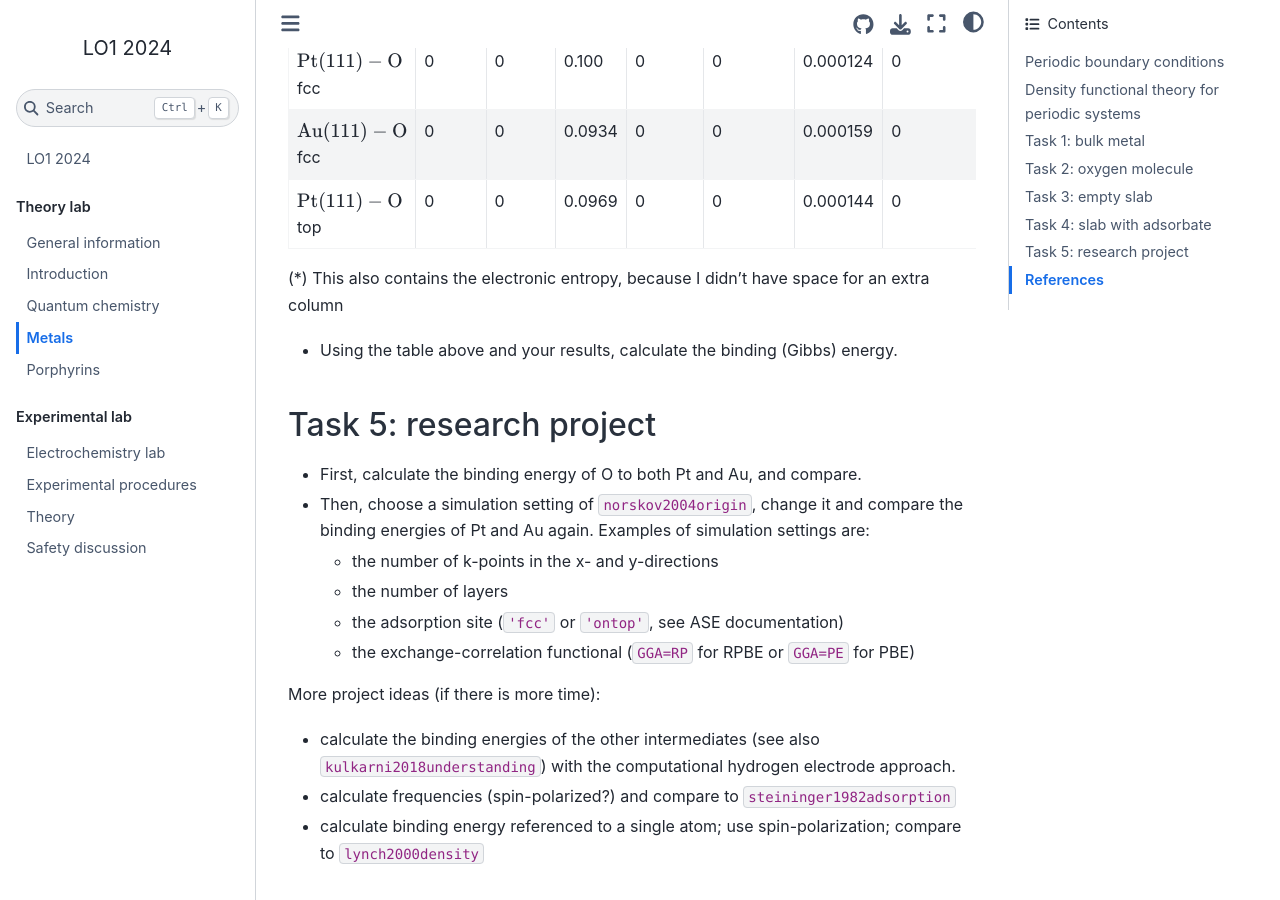
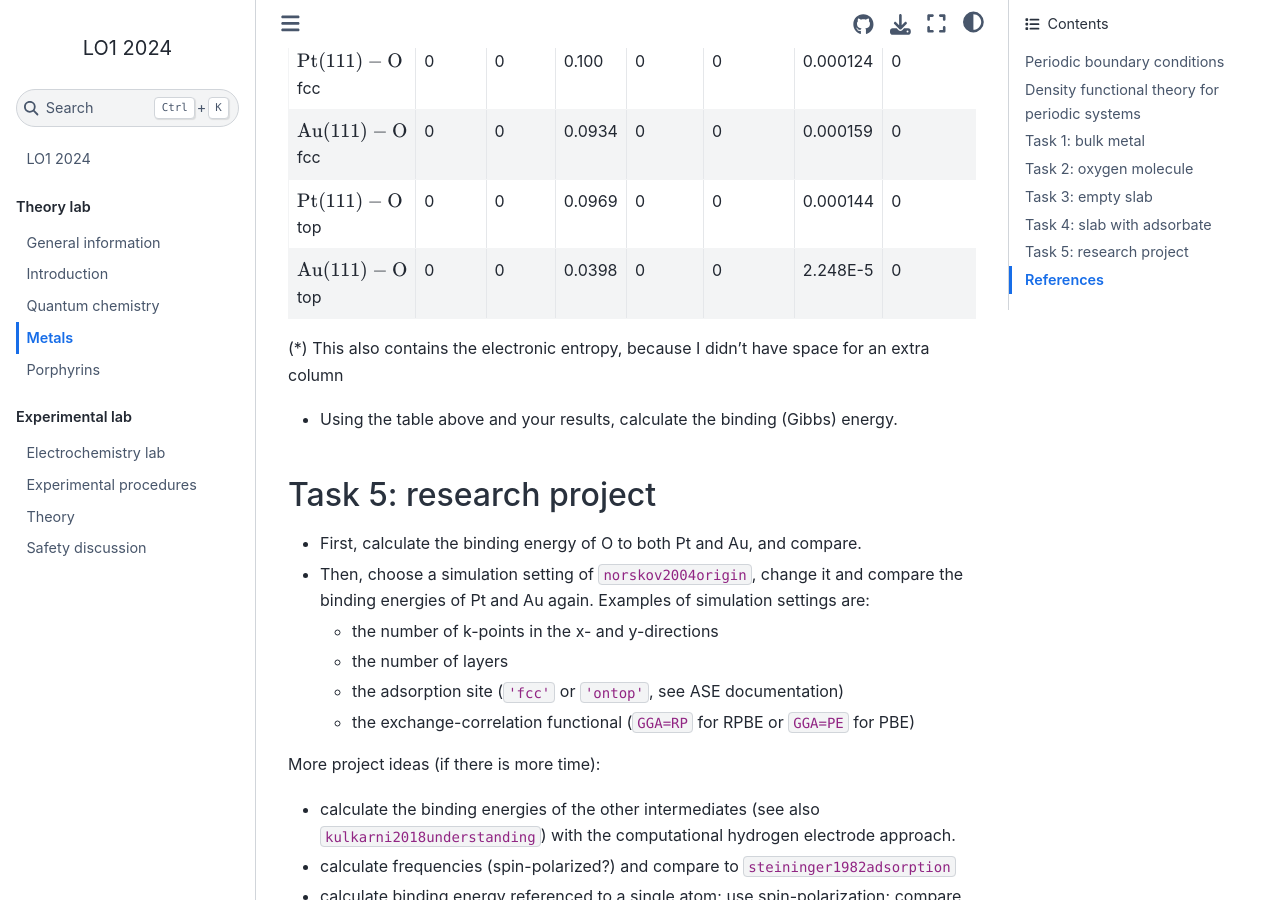
Before and after one commit to lucasdekam/lo1, a Jupyter Book: the page built from theory-lab/metals.md, in a window 1280 px wide and 900 px high, scrolled down 9169 px. Built offline with Jupyter Book 1.0.4 settings and Sphinx 7.4.7 and the Sphinx Book theme 1.1.4, drawn with Linux system fonts in a browser that asks for light colours; cross-references to code outside the pages are shown as plain code.

Commit message:
add au-top

```diff
--- a/theory-lab/metals.md
+++ b/theory-lab/metals.md
@@ -300,16 +300,19 @@ Thermal corrections at 298 K and 1 bar gas pressure in eV (energy) or eV/K (entr
 | $\mathrm{Pt(111)-O}$ fcc  | 0                  | 0                | 0.100            | 0                  | 0                | 0.000124         | 0                  |
 | $\mathrm{Au(111)-O}$ fcc  | 0                  | 0                | 0.0934           | 0                  | 0                | 0.000159         | 0                  |
 | $\mathrm{Pt(111)-O}$ top  | 0                  | 0                | 0.0969           | 0                  | 0                | 0.000144         | 0                  |
+| $\mathrm{Au(111)-O}$ top  | 0                  | 0                | 0.0398           | 0                  | 0                | 2.248E-5         | 0                  |
+
+<!-- Simulation settings: 2x2 slab with 3 layers, 5x5x1 k-points. Same lattice parameters as above. For oxygen, same parameters as above -->
 
 (*) This also contains the electronic entropy, because I didn't have space for an extra column
 <!-- TODO: make only Ugas -->
 
 * Using the table above and your results, calculate the binding (Gibbs) energy.
 
-<!-- Pt(111)-O: -66.7716337 eV -->
+<!-- Pt(111)-O fcc: -66.7716337 eV -->
 <!-- Yields  delta G = -0.861 eV -->
-<!-- Au(111)-O: -34.14675678 eV -->
-<!-- Yields delta G = -->
+<!-- Au(111)-O fcc: -34.14675678 eV -->
+<!-- Yields delta G > 0 -->
 
 
 ## Task 5: research project
```
